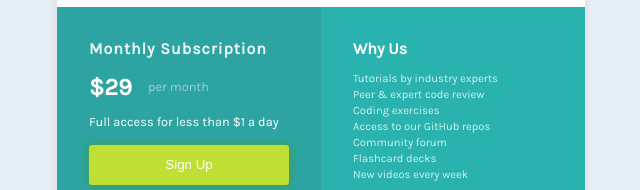
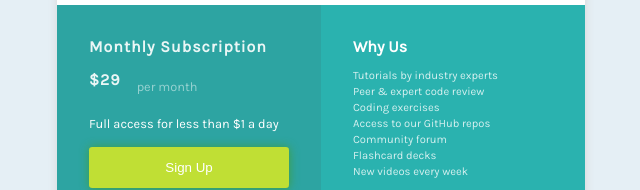
Before and after one commit to Mbibhuprasad/Single-Price-Grid-Component, a plain HTML site: page index.html in a window 1280 px wide. Shown: the part 371-561 px from the top of the page, without its empty margins (319-959 px from the left). Drawn offline with Linux system fonts and the light colour scheme.

Commit message:
Update index.html

```diff
--- a/index.html
+++ b/index.html
@@ -21,7 +21,7 @@
         <div class="subscription">
           <h3>Monthly Subscription</h3>
           <article>
-            <h1>$29</h1>
+            <h3>$29</h3>
             <p>per month</p>
           </article>
           <p>Full access for less than $1 a day</p>
```
